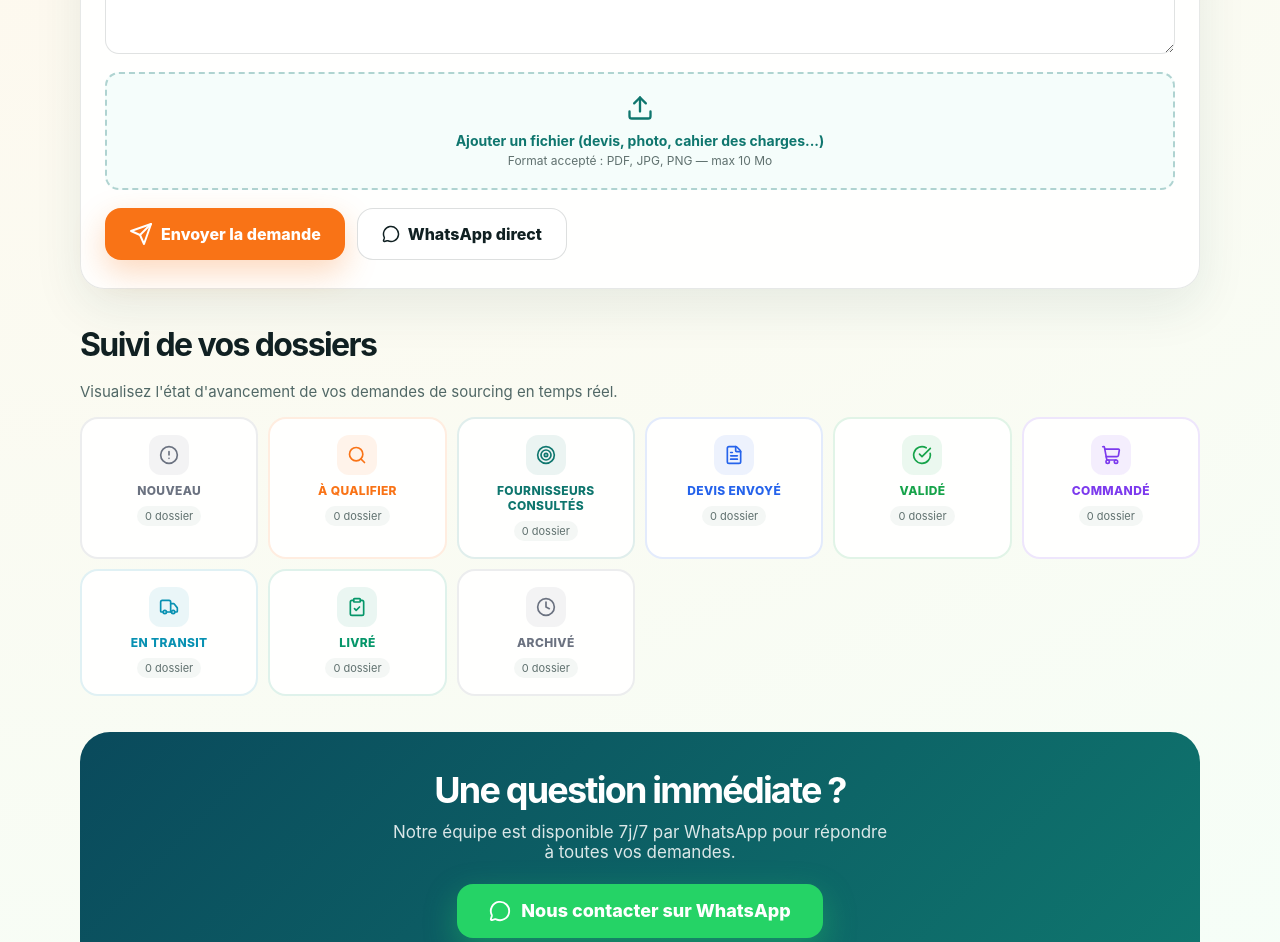
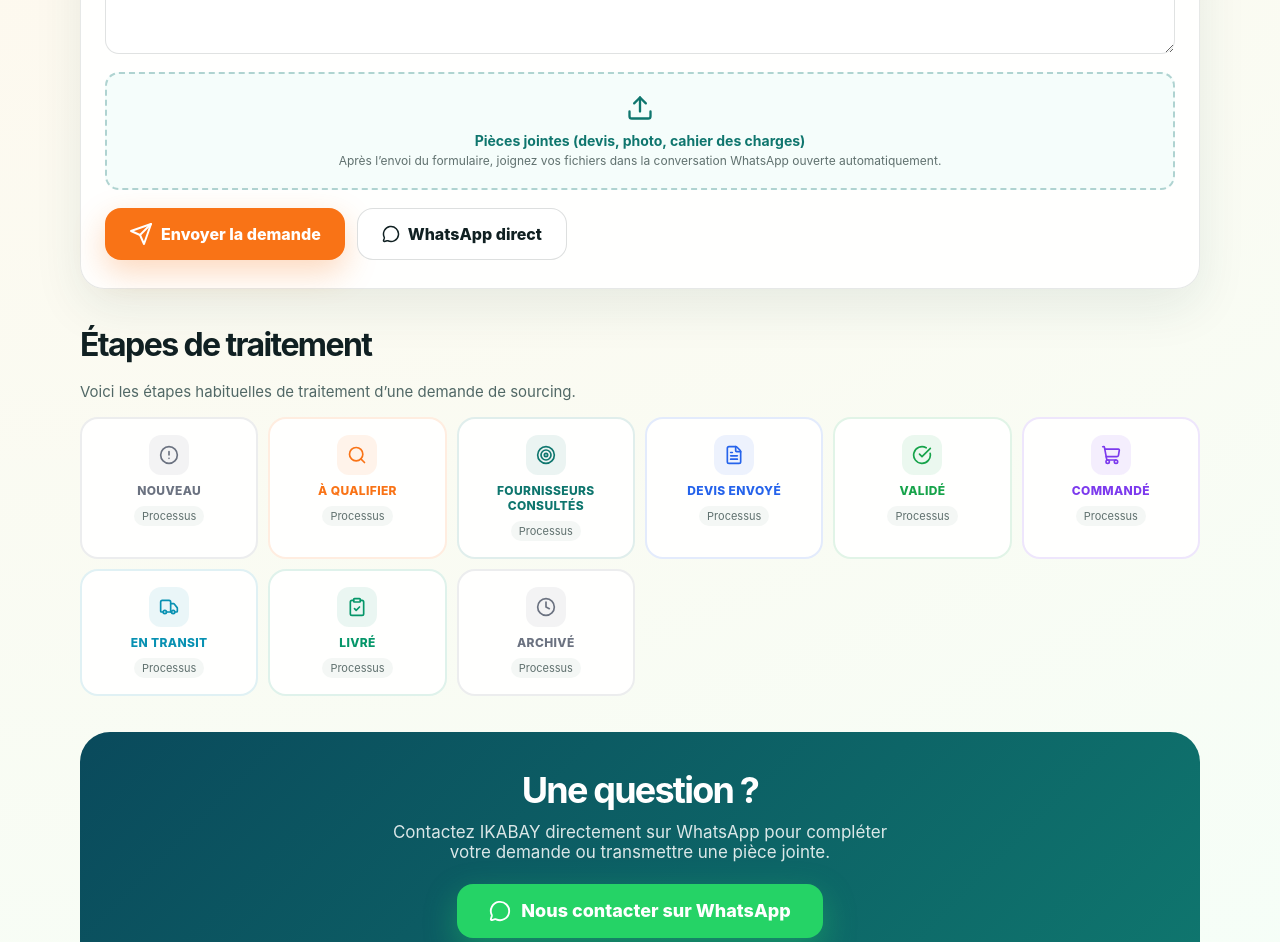
Before and after one commit to CVlad97/IKABAY, a React (Vite) app: page /sourcing in a window 1280 px wide. Shown: the part 1420-2362 px from the top of the page. Built offline with nearby package versions, Linux system fonts and the light colour scheme; no server answers.

Commit message:
fix: finalize honest commercial conversion flow
Remove unverified timing claims, fix WhatsApp supplier-order messaging, and replace fake sourcing placeholders with real guidance.

```diff
--- a/src/pages/ContactPage.jsx
+++ b/src/pages/ContactPage.jsx
@@ -17,7 +17,7 @@ const faqs = [
   },
   {
     q: 'Quels sont les délais de traitement ?',
-    a: 'Une demande standard est qualifiée sous 24h. Les premiers devis arrivent sous 48-72h ouvrées. Pour les urgences, notre option "Sourcing express" garantit une réponse en 24h.',
+    a: 'Le délai dépend de la complexité du besoin et du retour des fournisseurs. Pour une demande urgente, indiquez clairement votre échéance afin que nous puissions prioriser l’analyse.',
   },
   {
     q: 'Y a-t-il des frais pour une demande de sourcing ?',
@@ -89,7 +89,7 @@ export function ContactPage() {
       <div style={{ marginBottom: 32 }}>
         <div className="badge" style={{ marginBottom: 12 }}>Contact</div>
         <h1>Contactez-nous</h1>
-        <p>Une question, un projet ? Notre équipe vous répond sous 24h ouvrées.</p>
+        <p>Une question, un projet ? Envoyez votre demande et nous revenons vers vous après analyse.</p>
       </div>
 
       <div style={{
@@ -217,7 +217,7 @@ export function ContactPage() {
                   fontWeight: 700, fontSize: 14
                 }}>
                   <CheckCircle size={20} />
-                  Message envoyé ! Nous vous répondrons sous 24h.
+                  Message enregistré. Nous revenons vers vous dès que possible.
                 </div>
               )}
               {error && (
--- a/src/pages/DevisPage.jsx
+++ b/src/pages/DevisPage.jsx
@@ -156,7 +156,7 @@ Contact : ${form.nom} - ${form.email} - ${form.telephone}`;
           <CheckCircle size={64} color="#16a34a" style={{ marginBottom: 16 }} />
           <h2 style={{ margin: '0 0 8px', color: '#1a2e2b' }}>Demande envoyee !</h2>
           <p style={{ fontSize: 14, color: '#60716f', marginBottom: 24 }}>
-            Votre demande de devis a ete transmise a notre equipe. Vous recevrez une reponse sous 24h sur WhatsApp.
+            Votre demande de devis a ete transmise. Nous revenons vers vous sur WhatsApp apres analyse.
           </p>
           <div style={{ display: 'flex', gap: 12, justifyContent: 'center', flexWrap: 'wrap' }}>
             <Link to="/catalogue" className="btn btnPrimary" style={{ padding: '12px 24px', borderRadius: 10, fontWeight: 700, textDecoration: 'none' }}>
@@ -175,7 +175,7 @@ Contact : ${form.nom} - ${form.email} - ${form.telephone}`;
         <div>
           <strong style={{ color: '#1a2e2b', fontSize: 14 }}>Delai de traitement</strong>
           <p style={{ fontSize: 13, color: '#60716f', margin: '4px 0 0' }}>
-            Notre equipe vous repond sous 24h avec jusqua 3 propositions comparees.
+            Notre equipe compare les options disponibles et vous transmet les propositions pertinentes selon les retours fournisseurs.
             Le sourcing complet prend 48-72h pour les produits standards.
           </p>
         </div>
--- a/src/pages/HomePage.jsx
+++ b/src/pages/HomePage.jsx
@@ -226,7 +226,7 @@ export function HomePage() {
 
       {/* ─── GUARANTEES ─── */}
       <div className="sectionTitle">
-        <h2>Nos garanties</h2>
+        <h2>Nos engagements de service</h2>
       </div>
       <div style={{ display: 'grid', gridTemplateColumns: 'repeat(auto-fill, minmax(280px, 1fr))', gap: 12, marginBottom: 32 }}>
         {VIRAL_FEATURES.guarantees.map((g, i) => (
@@ -406,7 +406,7 @@ export function HomePage() {
           <MessageCircle size={40} style={{ marginBottom: 10 }} />
           <h2 style={{ color: 'white', margin: '0 0 6px', fontSize: 24 }}>Besoin d'un devis ?</h2>
           <p style={{ color: 'rgba(255,255,255,0.85)', maxWidth: 450, margin: '0 auto 20px', fontSize: 14 }}>
-            Reponse sous 24h. Devis gratuit. Parrainage : 15€ offerts des la 1ere commande.
+            Demande de devis gratuite. Réponse selon la complexité du besoin et la disponibilité fournisseur.
           </p>
           <form onSubmit={handleSubmit} style={{ display: 'flex', gap: 10, maxWidth: 450, margin: '0 auto', flexWrap: 'wrap', justifyContent: 'center' }}>
             <input type="email" placeholder="Votre email" value={email} onChange={e => setEmail(e.target.value)} required style={{
--- a/src/pages/OrderConfirmPage.jsx
+++ b/src/pages/OrderConfirmPage.jsx
@@ -71,7 +71,7 @@ export function OrderConfirmPage() {
           Commande confirmée !
         </h1>
         <p style={{ color: '#60716f', fontSize: 16, margin: '0 0 24px' }}>
-          Merci pour votre commande. Nous vous confirmons sous 24h par WhatsApp ou email.
+          Merci pour votre demande. IKABAY confirme disponibilité, prix final et délai avant validation définitive.
         </p>
 
         {/* Order number */}
--- a/src/pages/ProductDetailPage.jsx
+++ b/src/pages/ProductDetailPage.jsx
@@ -119,7 +119,7 @@ export function ProductDetailPage() {
   const category = categories.find(c => c.id === product.category);
 
   const handleWhatsAppOrder = (supplier) => {
-    const msg = `Bonjour ${supplier.name},\n\nJe suis Ikabay Sourcing. Je souhaite commander :\n\n*${product.nameFr}*\nRéf: ${product.id}\nQuantité: ${product.unit}\nPrix: ${supplier.price}\n\nMerci de confirmer disponibilité et délai.\n\nIkabay Sourcing`;
+    const msg = `Bonjour IKABAY, je souhaite commander :\n\n*${product.nameFr}*\nRéf: ${product.id}\nOffre fournisseur repérée : ${supplier.name} — ${supplier.price}\n\nMerci de me confirmer la disponibilité, le prix final et le délai.`;
     window.location.assign(waMessage(msg));
   };
 
@@ -378,7 +378,7 @@ export function ProductDetailPage() {
                   Demande enregistrée !
                 </h3>
                 <p style={{ color: '#435956', fontSize: 15, margin: '0 0 6px' }}>
-                  Nous vous confirmons sous 24h.
+                  Nous revenons vers vous après vérification de la disponibilité et du prix final.
                 </p>
                 <p style={{ color: '#60716f', fontSize: 13, margin: '0 0 20px' }}>
                   Réf: <strong>{orderNumber}</strong>
--- a/src/pages/SourcingPage.jsx
+++ b/src/pages/SourcingPage.jsx
@@ -129,7 +129,7 @@ export function SourcingPage() {
         <h1 style={{ fontSize: 'clamp(36px, 7vw, 68px)' }}>Sourcing<br />Opérationnel</h1>
         <p style={{ maxWidth: 620, margin: '12px auto 0', fontSize: 'clamp(16px, 2vw, 19px)' }}>
           Vous avez un besoin spécifique ? Notre équipe mobilise son réseau de partenaires vérifiés
-          pour trouver le produit idéal au meilleur prix, livré en Martinique ou dans la Caraïbe.
+          pour trouver une solution adaptée au besoin, avec prix et transport clarifiés avant validation.
         </p>
       </div>
 
@@ -384,18 +384,18 @@ export function SourcingPage() {
             />
           </div>
 
-          {/* File upload placeholder */}
+          {/* Pièces jointes via WhatsApp */}
           <div style={{
             marginBottom: 18, padding: 20, borderRadius: 14,
             border: '2px dashed rgba(15,118,110,0.3)', background: 'rgba(231,251,247,0.4)',
-            textAlign: 'center', cursor: 'pointer'
+            textAlign: 'center', cursor: 'default'
           }}>
             <Upload size={28} color="#0f766e" style={{ marginBottom: 6 }} />
             <p style={{ margin: 0, fontWeight: 700, color: '#0f766e', fontSize: 14 }}>
-              Ajouter un fichier (devis, photo, cahier des charges...)
+              Pièces jointes (devis, photo, cahier des charges)
             </p>
             <p style={{ margin: '4px 0 0', fontSize: 12, color: '#60716f' }}>
-              Format accepté : PDF, JPG, PNG — max 10 Mo
+              Après l’envoi du formulaire, joignez vos fichiers dans la conversation WhatsApp ouverte automatiquement.
             </p>
           </div>
 
@@ -410,7 +410,7 @@ export function SourcingPage() {
                 fontWeight: 700, fontSize: 14
               }}>
                 <CheckCircle size={20} />
-                Demande envoyée ! Nous vous répondrons sous 24h.
+                Demande transmise. Nous revenons vers vous après analyse.
               </div>
             )}
 
@@ -458,10 +458,10 @@ export function SourcingPage() {
       {/* ─── KANBAN VIEW ─── */}
       <div style={{ marginBottom: 36 }}>
         <h2 style={{ fontSize: 'clamp(22px, 3.5vw, 32px)', marginBottom: 18 }}>
-          Suivi de vos dossiers
+          Étapes de traitement
         </h2>
         <p style={{ color: '#516866', fontSize: 15, marginBottom: 16 }}>
-          Visualisez l'état d'avancement de vos demandes de sourcing en temps réel.
+          Voici les étapes habituelles de traitement d’une demande de sourcing.
         </p>
         <div style={{
           display: 'grid',
@@ -498,7 +498,7 @@ export function SourcingPage() {
                 background: '#f4f7f5', borderRadius: 999, padding: '3px 8px',
                 display: 'inline-block'
               }}>
-                0 dossier
+                Processus
               </div>
             </div>
           ))}
@@ -511,10 +511,10 @@ export function SourcingPage() {
         borderRadius: 30, padding: '36px 28px', textAlign: 'center', color: 'white'
       }}>
         <h2 style={{ color: 'white', fontSize: 'clamp(24px, 4vw, 36px)', margin: '0 0 10px' }}>
-          Une question immédiate ?
+          Une question ?
         </h2>
         <p style={{ color: 'rgba(255,255,255,0.85)', fontSize: 17, maxWidth: 500, margin: '0 auto 22px' }}>
-          Notre équipe est disponible 7j/7 par WhatsApp pour répondre à toutes vos demandes.
+          Contactez IKABAY directement sur WhatsApp pour compléter votre demande ou transmettre une pièce jointe.
         </p>
         <a
           href={WHATSAPP_URL}
```
